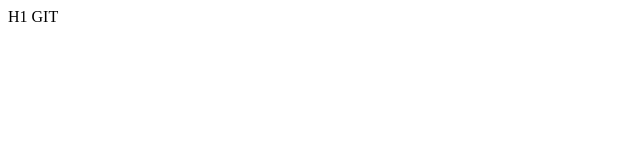
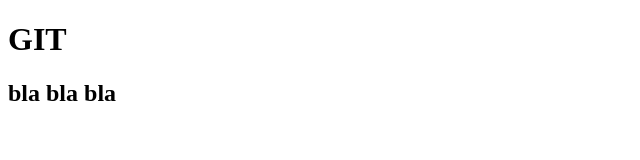
Before and after one commit to Alexis-Verge/mi_repositorio, a plain HTML site: page index.html in a window 1280 px wide. Shown: the whole page, without its empty margins (0-640 px from the left). Drawn offline with Linux system fonts and the light colour scheme.

Commit message:
Segundo cambio

```diff
--- a/index.html
+++ b/index.html
@@ -6,6 +6,7 @@
     <title>GIT</title>
 </head>
 <body>
-    H1 GIT
+    <h1>GIT</h1>
+    <H2>bla bla bla</H2>
 </body>
 </html>
```
